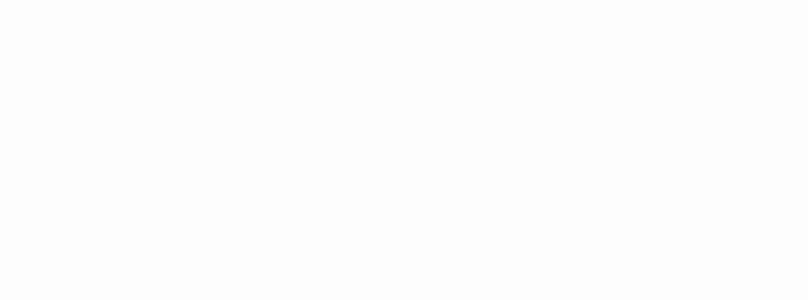
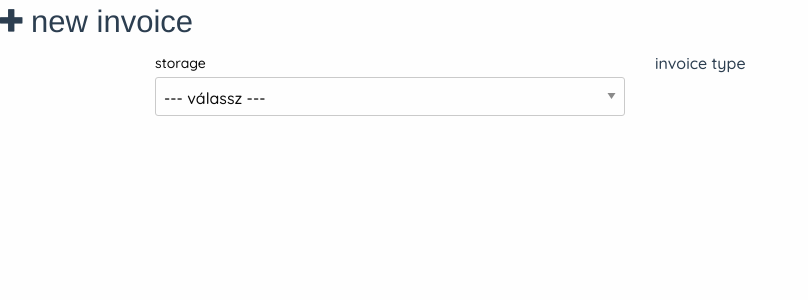
Before and after one commit to rrd108/stockr-vue, a Vue app: page /1/add-invoice in a window 1280 px wide. Shown: the top 300 px of the page, without its empty margins (0-808 px from the left). Built offline with nearby package versions, Linux system fonts and the light colour scheme.

Commit message:
add invoice added

```diff
--- a/src/components/StockRheader.vue
+++ b/src/components/StockRheader.vue
@@ -17,7 +17,7 @@
                         <router-link :to="`/${$i18n.locale}/invoices`"><i class="fi-book"> {{$t("invoices")}}</i></router-link>
                         <ul class="nested vertical menu" v-show="inInvoices">
                           <li><router-link :to="`/${$i18n.locale}/invoices`"><i class="fi-book"> {{$t("invoices")}}</i></router-link></li>
-                          <li><router-link to="/todo"><i class="fi-plus"> {{$t("new invoice")}}</i></router-link></li>
+                          <li><router-link :to="`/${$i18n.locale}/add-invoice`"><i class="fi-plus"> {{$t("new invoice")}}</i></router-link></li>
                         </ul>
                       </li>
                       <li><router-link :to="`/${$i18n.locale}/stock`"><i class="fi-list-thumbnails"> {{$t("stock")}}</i></router-link></li>
--- a/src/router/index.js
+++ b/src/router/index.js
@@ -28,6 +28,11 @@ const routes = [
         component: () => import('../views/Invoices.vue')
       },
       {
+        path: 'add-invoice',
+        name: 'add-invoice',
+        component: () => import('../views/AddInvoice.vue')
+      },
+      {
         path: 'stock',
         name: 'stock',
         component: () => import('../views/Stock.vue')
--- /dev/null
+++ b/src/views/AddInvoice.vue
@@ -0,0 +1,27 @@
+<template>
+    <div>
+        <h3><i class="fi-plus"></i> {{$t("new invoice")}}</h3>
+
+        <div class="row">
+            <div class="column small-12 large-6">
+                <label for="storage-id">{{$t("storage")}}</label>
+                <select name="storage_id" id="storage-id">
+                    <option value="">--- válassz ---</option>
+                    <option value="5">Fő u 38</option>
+                    <option value="6">Iroda</option>
+                </select>
+            </div>
+            <div class="column small-12 large-6">{{$t("invoice type")}}</div>
+        </div>
+    </div>
+</template>
+
+<script>
+export default {
+    name: 'AddInvoice',
+}
+</script>
+
+<style scoped>
+
+</style>
```
